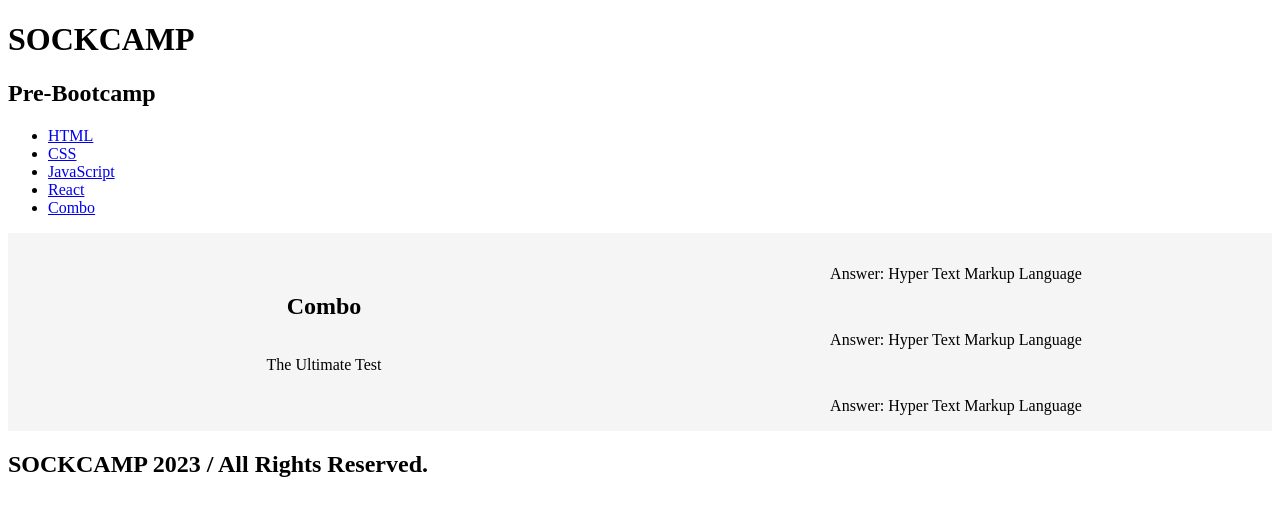
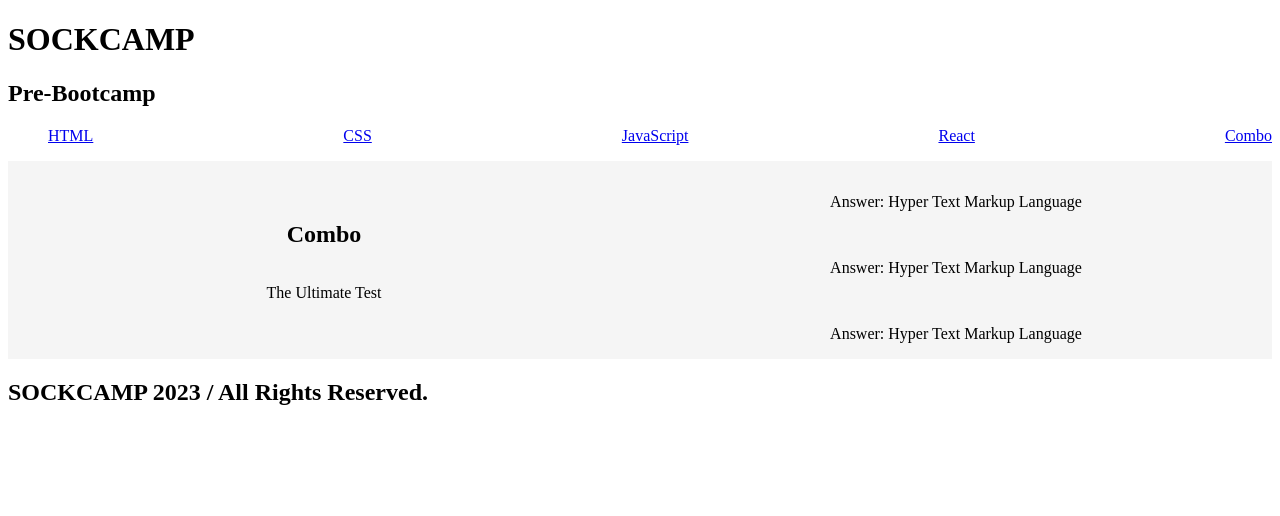
Before and after one commit to eecmanny/sockCamp, a React (Vite) app in the folder client/: page /combo in a window 1280 px wide. Shown: the top 516 px of the page. Built offline with nearby package versions, Linux system fonts and the light colour scheme.

Commit message:
fixed header

```diff
--- a/client/src/Header/Header.jsx
+++ b/client/src/Header/Header.jsx
@@ -1,4 +1,4 @@
-import  { Link, useLocation, useNavigate } from 'react-router-dom';
+import { Link, useLocation, useNavigate } from 'react-router-dom';
 import "./header.css"
 
 function Header() {
@@ -9,11 +9,14 @@ function Header() {
 
         <header className="header">
 
+            <div>
                 <h1>SOCKCAMP</h1>
                 <h2>Pre-Bootcamp</h2>
+            </div>
+            <div>
+                <nav className="nav">
+                    <ul>
 
-            <nav>
-                <ul>
                         <li>
                             <Link to="/html">
                                 HTML
@@ -41,8 +44,10 @@ function Header() {
                         </li>
                     </ul>
                 </nav>
+            </div>
         </header>
-        )}
+    )
+}
 //     );
 // }
 
--- a/client/src/Header/header.css
+++ b/client/src/Header/header.css
@@ -0,0 +1,21 @@
+/* .header {
+    display: flex;
+    justify-content: space-between;
+    align-items: center;
+    padding: 0 20px;
+    height: 60px;
+    background-color: #fff;
+    box-shadow: 0 0 10px rgba(0, 0, 0, 0.1);
+} */
+
+.nav ul {
+    display: flex;
+    flex-direction: row;
+    justify-content: space-between;
+    list-style: none;
+
+}
+
+.nav ul li {
+    justify-content: space-between;
+}
```
Lines whose indentation alone changed are shown as unchanged.
